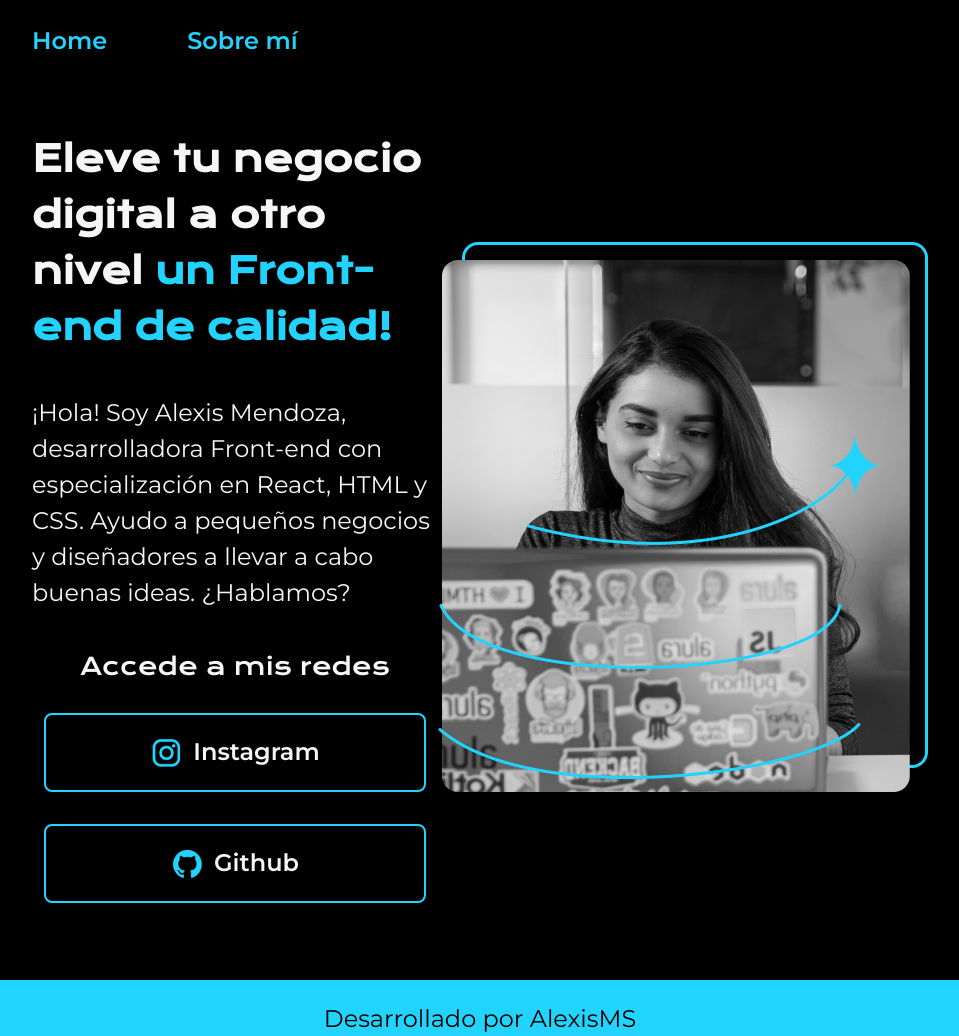
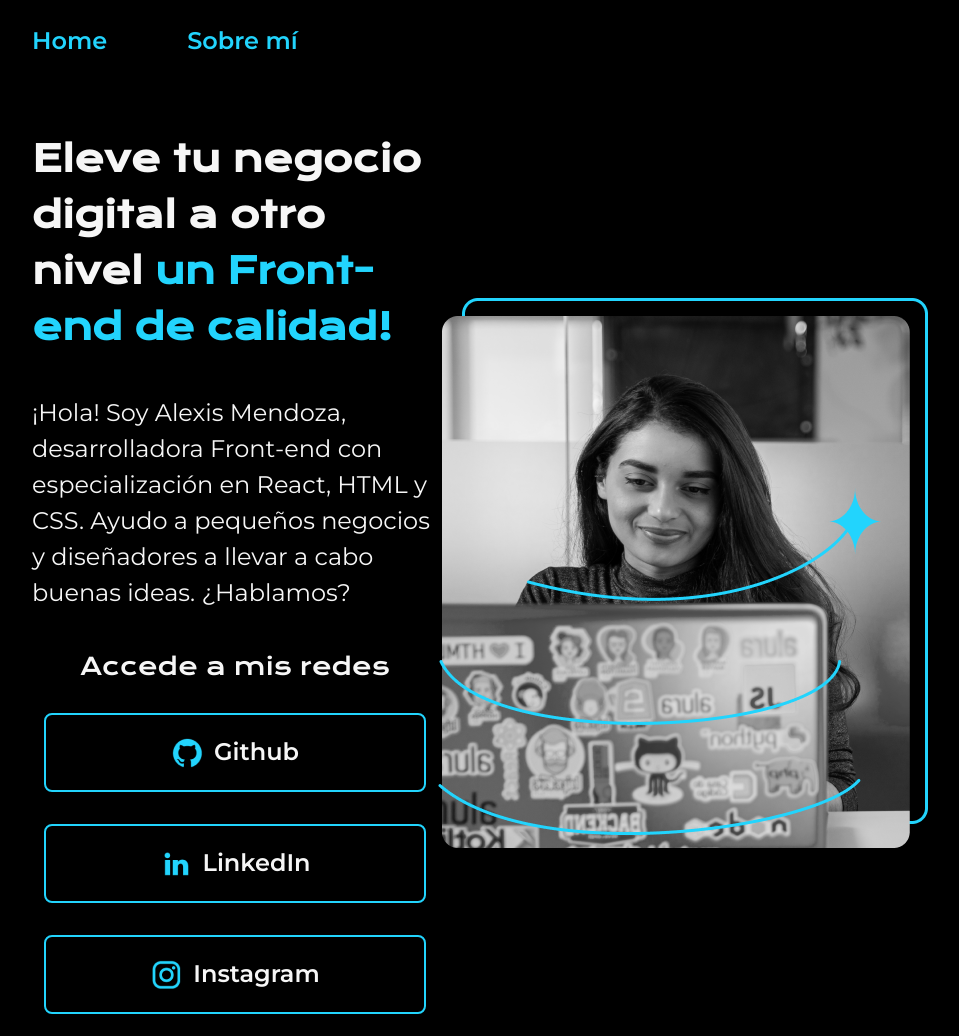
Before and after one commit to AlexisMendozaS/portafolio, a plain HTML site: page index.html in a window 1280 px wide. Shown: the top 1036 px of the page, without its empty margins (160-1119 px from the left). Drawn offline with nearby package versions, Linux system fonts and the light colour scheme.

Commit message:
Actualizar enlaces de redes sociales y añadir clase CSS a la imagen de presentación

```diff
--- a/index.html
+++ b/index.html
@@ -22,12 +22,13 @@
 
             <div class="presentacion__enlaces">
                 <h2 class="presentacion__enlaces__subtitulo">Accede a mis redes</h2>
-                <a class="presentacion__enlaces__link" href="https://www.instagram.com/"> <img src="assets/instagram.png" alt="logo Instagram"> Instagram</a>
-                <a class="presentacion__enlaces__link" href="https:/www.github.com/AlexisMendozaS"> <img src="assets/github.png" alt="Logo Github"> Github</a>
+                <a class="presentacion__enlaces__link" href="https://www.github.com/AlexisMendozaS"> <img src="assets/github.png" alt="Logo Github"> Github</a>
+                <a class="presentacion__enlaces__link" href="https://www.linkedin.com/in/alexismendozas"> <img src="assets/linkedin.png" alt="logo linkedin"> LinkedIn</a>
+                <a class="presentacion__enlaces__link" href="https://www.instagram.com/alexis_ms._"> <img src="assets/instagram.png" alt="logo Instagram"> Instagram</a>
             </div>
         </section>
 
-        <img src="assets/imagem.png" alt="imagen dev">
+        <img class="presentacion__imagen" src="assets/imagem.png" alt="imagen dev">
 
     </main>
     <footer class="footer">
```
